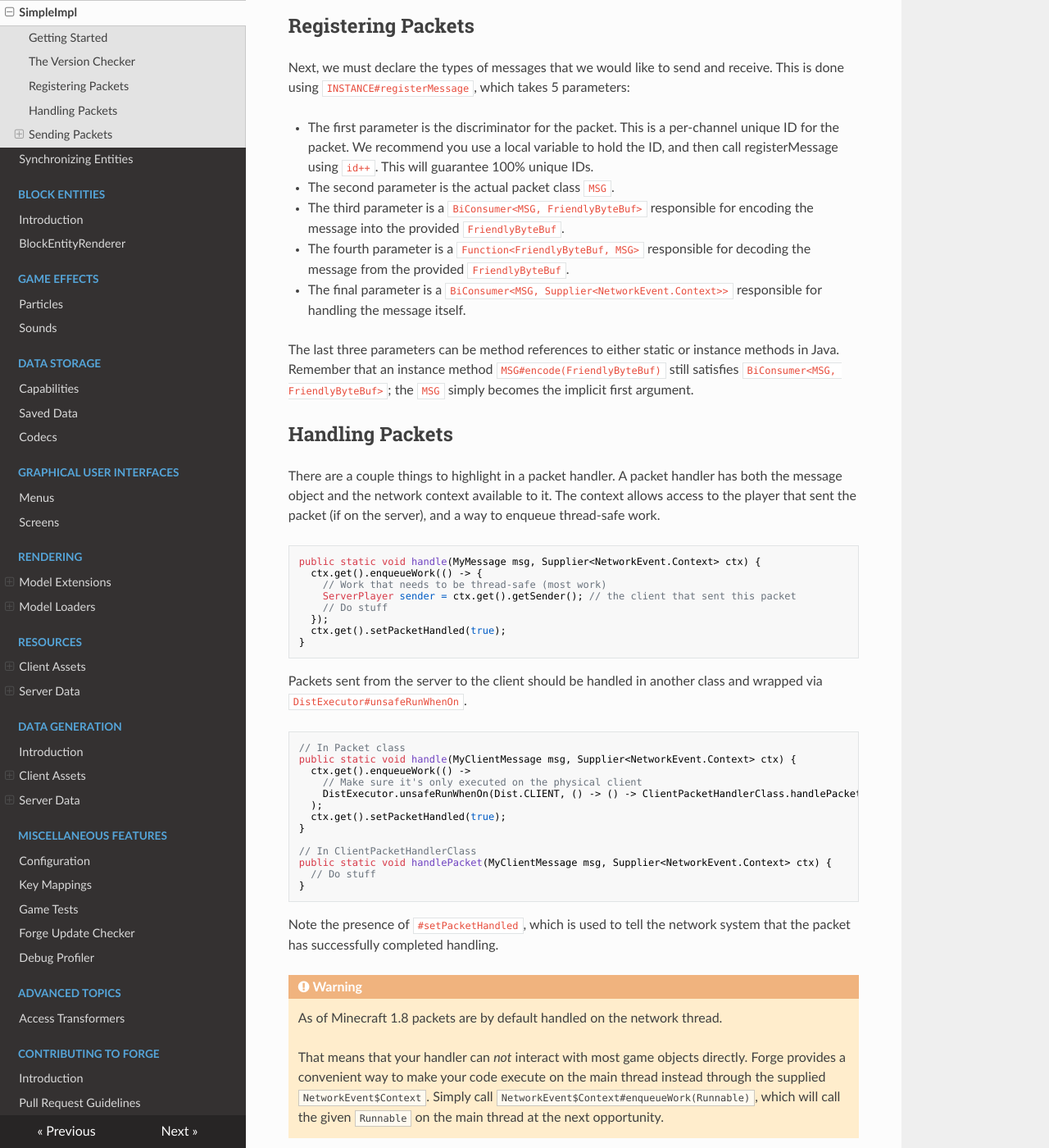
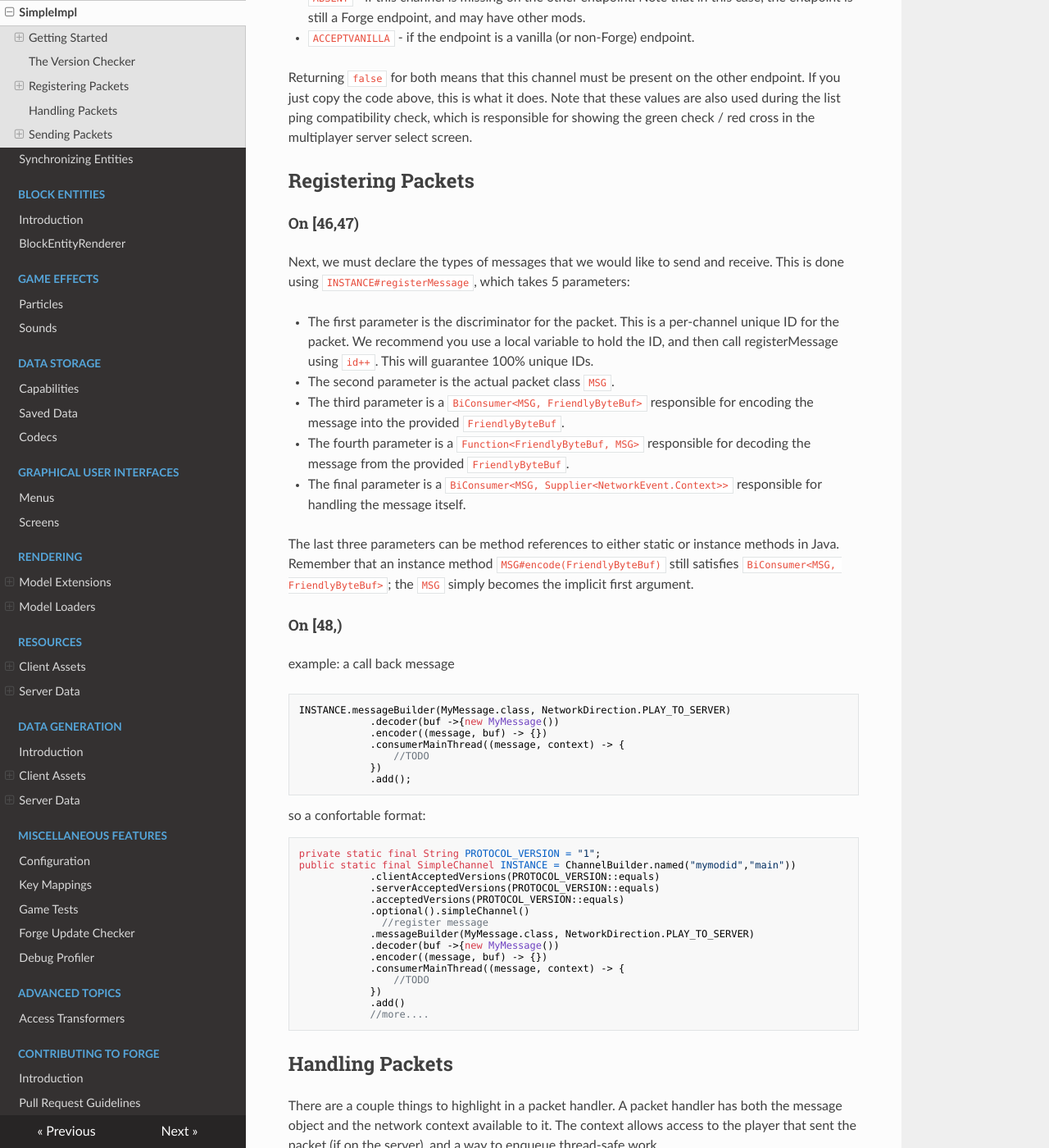
Before and after one commit to MinecraftForge/Documentation, an MkDocs documentation site: the page built from docs/networking/simpleimpl.md, in a window 1280 px wide and 1400 px high, scrolled down 1080 px. Shown: the whole window at 82% size. Built offline with MkDocs 1.6.1, drawn with Linux system fonts in a browser that asks for light colours; nearby versions of some CDN libraries; some of the changed text lies outside the part shown.

Commit message:
Update simpleimpl.md

````diff
--- a/docs/networking/simpleimpl.md
+++ b/docs/networking/simpleimpl.md
@@ -8,6 +8,7 @@ Getting Started
 
 First you need to create your `SimpleChannel` object. We recommend that you do this in a separate class, possibly something like `ModidPacketHandler`. Create your `SimpleChannel` as a static field in this class, like so:
 
+#### On [46,48)
 ```java
 private static final String PROTOCOL_VERSION = "1";
 public static final SimpleChannel INSTANCE = NetworkRegistry.newSimpleChannel(
@@ -17,9 +18,18 @@ public static final SimpleChannel INSTANCE = NetworkRegistry.newSimpleChannel(
   PROTOCOL_VERSION::equals
 );
 ```
-
 The first argument is a name for the channel. The second argument is a `Supplier<String>` returning the current network protocol version. The third and fourth arguments respectively are `Predicate<String>` checking whether an incoming connection protocol version is network-compatible with the client or server, respectively.
 Here, we simply compare with the `PROTOCOL_VERSION` field directly, meaning that the client and server `PROTOCOL_VERSION`s must always match or FML will deny login.
+
+#### On [48,)
+```java
+private static final String PROTOCOL_VERSION = "1";
+public static final SimpleChannel INSTANCE = ChannelBuilder.named("mymodid","main"))
+            .clientAcceptedVersions(PROTOCOL_VERSION::equals)
+            .serverAcceptedVersions(PROTOCOL_VERSION::equals)
+            .acceptedVersions(PROTOCOL_VERSION::equals)
+            .optional().simpleChannel();
+```
 
 The Version Checker
 -------------------
@@ -33,7 +43,7 @@ Returning `false` for both means that this channel must be present on the other
 
 Registering Packets
 -------------------
-
+#### On [46,47)
 Next, we must declare the types of messages that we would like to send and receive. This is done using `INSTANCE#registerMessage`, which takes 5 parameters:
 
 - The first parameter is the discriminator for the packet. This is a per-channel unique ID for the packet. We recommend you use a local variable to hold the ID, and then call registerMessage using `id++`. This will guarantee 100% unique IDs.
@@ -43,6 +53,36 @@ Next, we must declare the types of messages that we would like to send and recei
 - The final parameter is a `BiConsumer<MSG, Supplier<NetworkEvent.Context>>` responsible for handling the message itself.
 
 The last three parameters can be method references to either static or instance methods in Java. Remember that an instance method `MSG#encode(FriendlyByteBuf)` still satisfies `BiConsumer<MSG, FriendlyByteBuf>`; the `MSG` simply becomes the implicit first argument.
+#### On [48,)
+example: a call back message
+```java
+INSTANCE.messageBuilder(MyMessage.class, NetworkDirection.PLAY_TO_SERVER)
+            .decoder(buf ->{new MyMessage())
+            .encoder((message, buf) -> {})
+            .consumerMainThread((message, context) -> {
+                //TODO
+            })
+            .add();
+```
+so a confortable format:
+```java
+private static final String PROTOCOL_VERSION = "1";
+public static final SimpleChannel INSTANCE = ChannelBuilder.named("mymodid","main"))
+            .clientAcceptedVersions(PROTOCOL_VERSION::equals)
+            .serverAcceptedVersions(PROTOCOL_VERSION::equals)
+            .acceptedVersions(PROTOCOL_VERSION::equals)
+            .optional().simpleChannel()
+              //register message
+            .messageBuilder(MyMessage.class, NetworkDirection.PLAY_TO_SERVER)
+            .decoder(buf ->{new MyMessage())
+            .encoder((message, buf) -> {})
+            .consumerMainThread((message, context) -> {
+                //TODO
+            })
+            .add()
+            //more....
+```
+
 
 Handling Packets
 ----------------
@@ -97,11 +137,15 @@ Sending Packets
 ---------------
 
 ### Sending to the Server
-
+#### On [46,48)
 There is but one way to send a packet to the server. This is because there is only ever *one* server the client can be connected to at once. To do so, we must again use that `SimpleChannel` that was defined earlier. Simply call `INSTANCE.sendToServer(new MyMessage())`. The message will be sent to the handler for its type, if one exists.
+#### On [48,)
+```java
+INSTANCE.send(new MyMessage(), PacketDistributor.SERVER.noArg());
+```
 
 ### Sending to Clients
-
+#### On [46,48)
 Packets can be sent directly to a client using the `SimpleChannel`: `HANDLER.sendTo(new MyClientMessage(), serverPlayer.connection.getConnection(), NetworkDirection.PLAY_TO_CLIENT)`. However, this can be quite inconvenient. Forge has some convenience functions that can be used:
 
 ```java
@@ -114,5 +158,16 @@ INSTANCE.send(PacketDistributor.TRACKING_CHUNK.with(levelChunk), new MyMessage()
 // Send to all connected players
 INSTANCE.send(PacketDistributor.ALL.noArg(), new MyMessage());
 ```
+#### On [48,)
+```java
+// Send to one player
+INSTANCE.send(new MyMessage(), PacketDistributor.PLAYER.with(serverPlayer));
+
+// Send to all players tracking this level chunk
+INSTANCE.send(new MyMessage(), PacketDistributor.TRACKING_CHUNK.with(levelChunk));
+
+// Send to all connected players
+INSTANCE.send(new MyMessage(), PacketDistributor.ALL.noArg());
+```
 
 There are additional `PacketDistributor` types available; check the documentation on the `PacketDistributor` class for more details.
````
